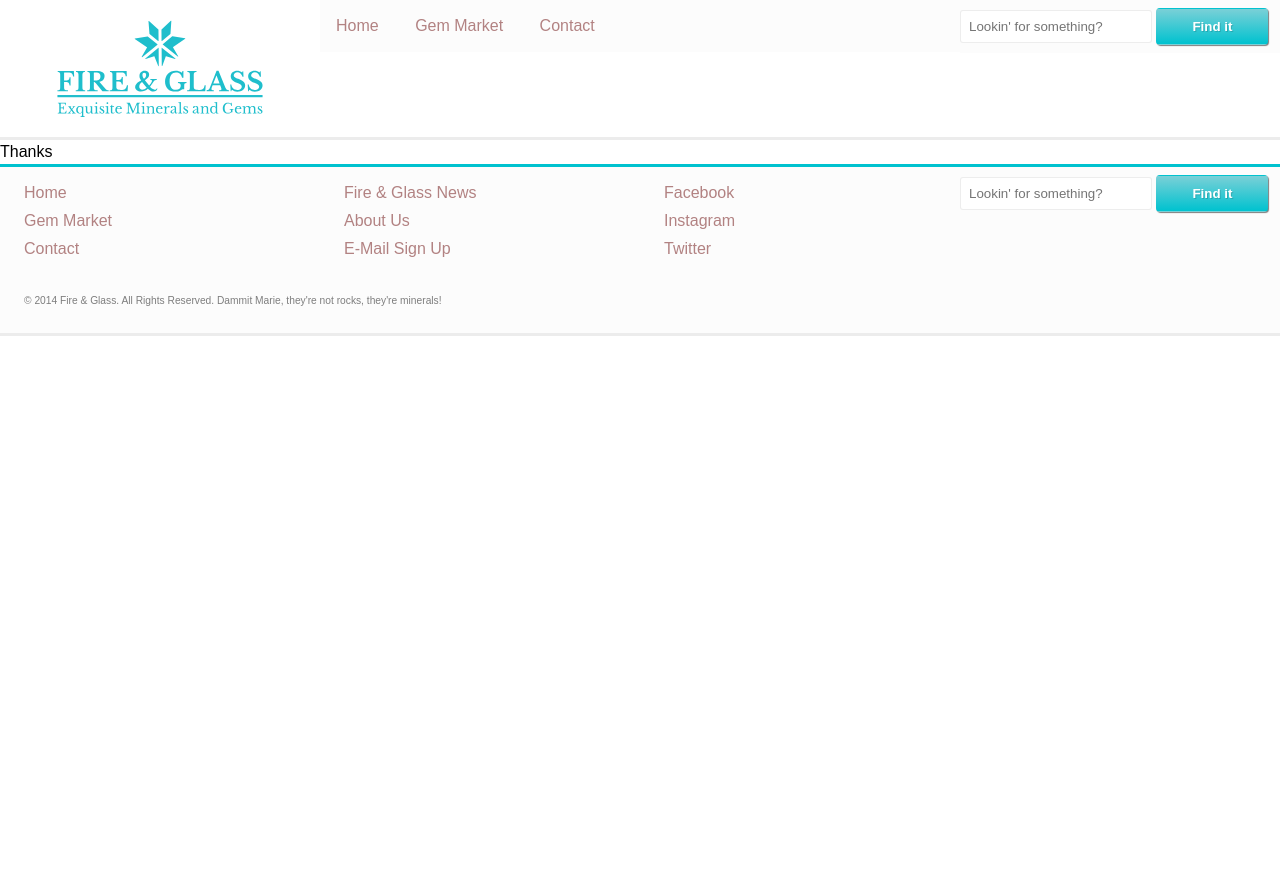
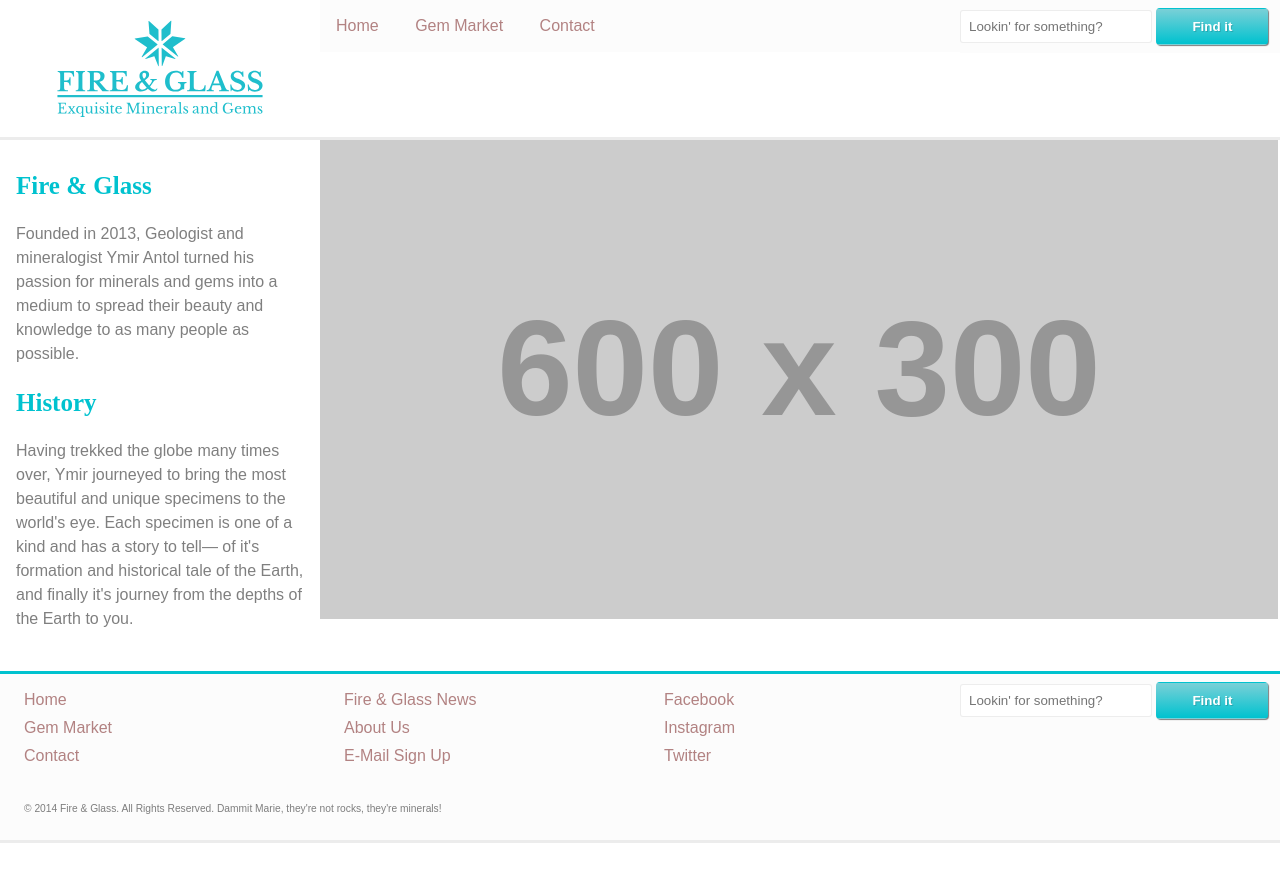
Before and after one commit to alkalinegenome/ecommerce-website, a Jekyll site: the page built from about.html, in a window 1280 px wide. Shown: the top 882 px of the page. Built offline with Jekyll 4.4.1, drawn with Linux system fonts in a browser that asks for light colours; Markdown is read by kramdown in place of the engine named in the settings.

Commit message:
Created About Page
Logo links to home page now.

```diff
--- a/_layouts/default.html
+++ b/_layouts/default.html
@@ -10,7 +10,7 @@
 	<header class="heading"> <!-- ============================== Header ============================== -->
 		<div class="unit unit-s-1 unit-m-4-8 unit-l-3-8 unit-xl-2-8">
 			<div class="logo">
-				<a href="#home"><img class="flex-img" src="{{site.baseurl}}/images/logo.svg" alt="Fire and Glass Logo"></a>
+				<a href="{{site.baseurl}}/index.html"><img class="flex-img" src="{{site.baseurl}}/images/logo.svg" alt="Fire and Glass Logo"></a>
 	 			<h1 class="no-show">Fire and Glass Exquisite Minerals and Gems</h1>
 			</div>
 		</div>
--- a/about.html
+++ b/about.html
@@ -2,4 +2,16 @@
 layout: default
 ---
 
-Thanks
+<div class="media">
+	<div class="media-body unit unit-s-1 unit-m-1 unit-l-3-8 unit-xl-2-8">
+		<h1 class="planet">Fire &amp; Glass</h1>
+		<p>Founded in 2013, Geologist and mineralogist Ymir Antol turned his passion for minerals and gems into a medium to spread their beauty and knowledge to as many people as possible.</p>
+		<h2 class="planet">History</h2>
+		<p>Having trekked the globe many times over, Ymir journeyed to bring the most beautiful and unique specimens to the world's eye. Each specimen is one of a kind and has a story to tell— of it's formation and historical tale of the Earth, and finally it's journey from the depths of the Earth to you.</p>
+	</div>
+
+	<div class="media-img unit unit-s-1 unit-m-1 unit-l-5-8 unit-xl-6-8">
+		<img class="flex-img" src="http://placehold.it/600x300" alt="About Us">
+	</div>
+
+</div>
```
